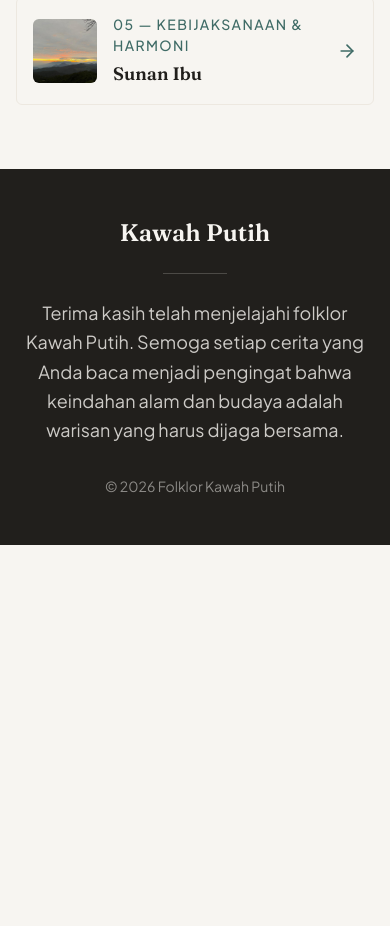
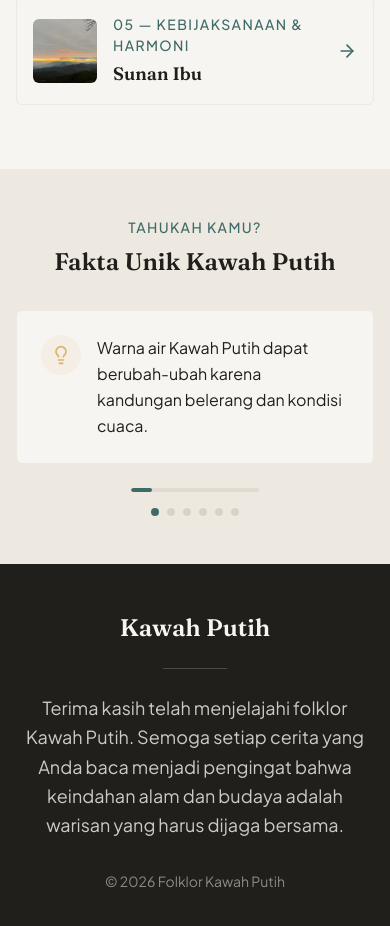
Before and after one commit to ArifSanPinim09/folklor-kawah-putih-, a Next.js app: page / in a window 390 px wide. Shown: the part 2563-3489 px from the top of the page. Before the commit the page ends 3108 px from the top, so only its background shows below. Built offline with nearby package versions, Linux system fonts and the light colour scheme.

Commit message:
feat: tambah fact carousel dengan swipe gesture

```diff
--- a/app/page.tsx
+++ b/app/page.tsx
@@ -1,10 +1,13 @@
 import { Hero, StoryPreview } from "@/components/sections";
+import { FactCarousel } from "@/components/ui";
+import { FACTS } from "@/lib/constants";
 
 export default function Home() {
   return (
     <>
       <Hero />
       <StoryPreview />
+      <FactCarousel facts={[...FACTS]} />
     </>
   );
 }
--- /dev/null
+++ b/components/ui/FactCarousel.tsx
@@ -0,0 +1,138 @@
+"use client";
+
+import { useState, useRef } from "react";
+import { motion, useMotionValue, useTransform, animate } from "framer-motion";
+import { Lightbulb } from "lucide-react";
+
+interface FactCarouselProps {
+  facts: string[];
+}
+
+export default function FactCarousel({ facts }: FactCarouselProps) {
+  const [currentIndex, setCurrentIndex] = useState(0);
+  const containerRef = useRef<HTMLDivElement>(null);
+  const x = useMotionValue(0);
+
+  const handleDragEnd = (
+    _: MouseEvent | TouchEvent | PointerEvent,
+    info: { offset: { x: number }; velocity: { x: number } }
+  ) => {
+    const threshold = 50;
+    const velocity = info.velocity.x;
+    const offset = info.offset.x;
+
+    if (offset < -threshold || velocity < -500) {
+      // Swipe left - next
+      goToNext();
+    } else if (offset > threshold || velocity > 500) {
+      // Swipe right - previous
+      goToPrevious();
+    } else {
+      // Snap back
+      animate(x, 0, { type: "spring", stiffness: 300, damping: 30 });
+    }
+  };
+
+  const goToNext = () => {
+    if (currentIndex < facts.length - 1) {
+      setCurrentIndex((prev) => prev + 1);
+      animate(x, 0, { type: "spring", stiffness: 300, damping: 30 });
+    }
+  };
+
+  const goToPrevious = () => {
+    if (currentIndex > 0) {
+      setCurrentIndex((prev) => prev - 1);
+      animate(x, 0, { type: "spring", stiffness: 300, damping: 30 });
+    }
+  };
+
+  const progress = ((currentIndex + 1) / facts.length) * 100;
+
+  return (
+    <section className="bg-kabut-100 py-12 sm:py-16 lg:py-20">
+      <div className="mx-auto max-w-7xl px-4 sm:px-6 lg:px-8">
+        {/* Header */}
+        <div className="mx-auto max-w-2xl text-center">
+          <p className="text-caption font-medium uppercase tracking-widest text-danau-500">
+            Tahukah Kamu?
+          </p>
+          <h2 className="mt-2 font-serif text-2xl font-semibold text-arang-900 sm:text-3xl">
+            Fakta Unik Kawah Putih
+          </h2>
+        </div>
+
+        {/* Carousel */}
+        <div className="relative mt-8 sm:mt-10" ref={containerRef}>
+          <div className="overflow-hidden">
+            <motion.div
+              className="flex gap-4"
+              drag="x"
+              dragConstraints={{
+                left: 0,
+                right: 0,
+              }}
+              dragElastic={0.2}
+              onDragEnd={handleDragEnd}
+              style={{ x }}
+            >
+              {facts.map((fact, index) => (
+                <motion.div
+                  key={index}
+                  className={`w-full flex-shrink-0 sm:w-[calc(50%-0.5rem)] lg:w-[calc(33.333%-0.667rem)] ${
+                    index === currentIndex ? "" : "hidden sm:block"
+                  }`}
+                  initial={{ opacity: 0, scale: 0.95 }}
+                  animate={{
+                    opacity: index === currentIndex ? 1 : 0.5,
+                    scale: index === currentIndex ? 1 : 0.95,
+                  }}
+                  transition={{ duration: 0.3 }}
+                >
+                  <div className="rounded-md border border-kabut-100 bg-kabut-50 p-6 sm:p-8">
+                    <div className="flex gap-4">
+                      <div className="flex h-10 w-10 flex-shrink-0 items-center justify-center rounded-full bg-belerang-400/10">
+                        <Lightbulb className="h-5 w-5 text-belerang-400" />
+                      </div>
+                      <div className="flex-1">
+                        <p className="text-body leading-relaxed text-arang-900">
+                          {fact}
+                        </p>
+                      </div>
+                    </div>
+                  </div>
+                </motion.div>
+              ))}
+            </motion.div>
+          </div>
+
+          {/* Progress Indicator */}
+          <div className="mt-6 flex justify-center">
+            <div className="h-1 w-32 overflow-hidden rounded-full bg-kabut-abu/20">
+              <motion.div
+                className="h-full rounded-full bg-danau-500"
+                initial={{ width: 0 }}
+                animate={{ width: `${progress}%` }}
+                transition={{ duration: 0.3, ease: "easeOut" }}
+              />
+            </div>
+          </div>
+
+          {/* Navigation Dots - Mobile */}
+          <div className="mt-4 flex justify-center gap-2 sm:hidden">
+            {facts.map((_, index) => (
+              <button
+                key={index}
+                onClick={() => setCurrentIndex(index)}
+                className={`h-2 w-2 rounded-full transition-colors duration-200 ${
+                  index === currentIndex ? "bg-danau-500" : "bg-kabut-abu/30"
+                }`}
+                aria-label={`Fakta ${index + 1}`}
+              />
+            ))}
+          </div>
+        </div>
+      </div>
+    </section>
+  );
+}
--- a/components/ui/index.ts
+++ b/components/ui/index.ts
@@ -2,3 +2,4 @@ export { default as CalloutBox } from "./CalloutBox";
 export { default as Timeline } from "./Timeline";
 export { default as GalleryGrid } from "./GalleryGrid";
 export { default as Lightbox } from "./Lightbox";
+export { default as FactCarousel } from "./FactCarousel";
```
